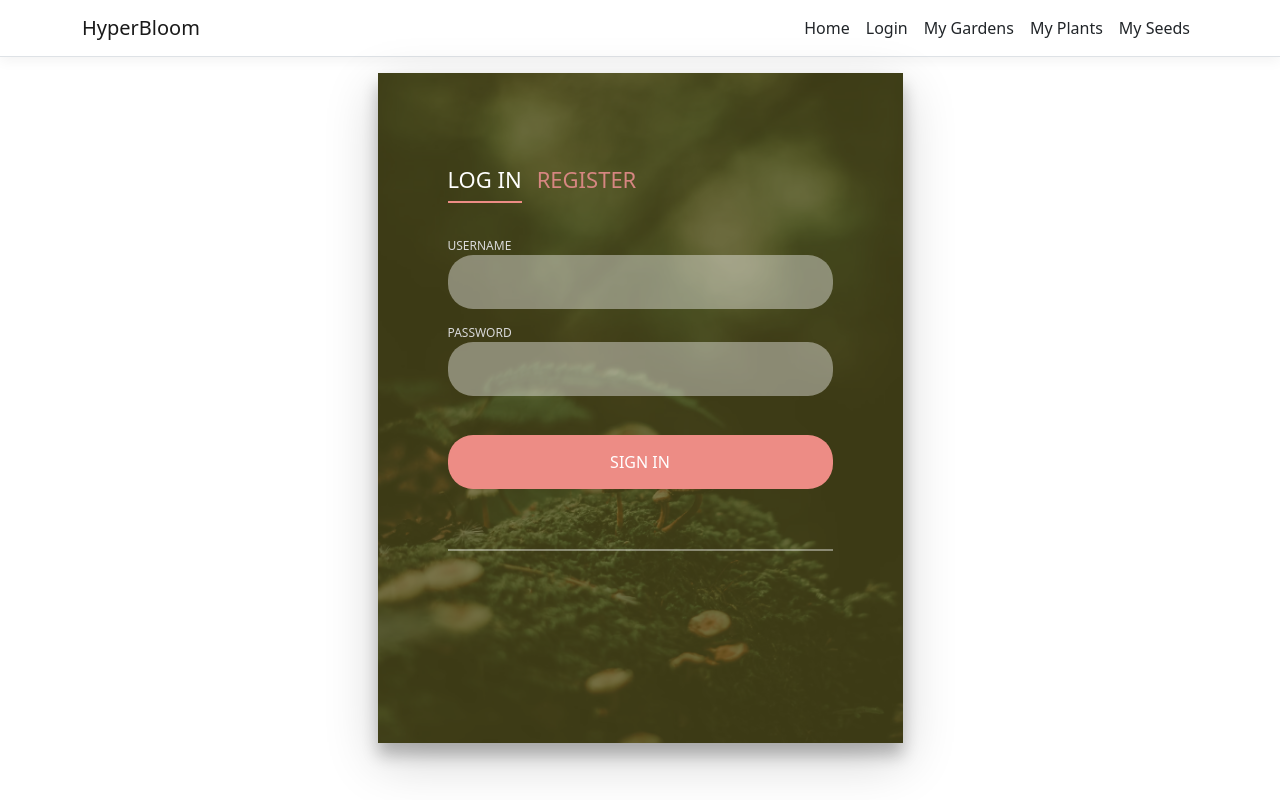
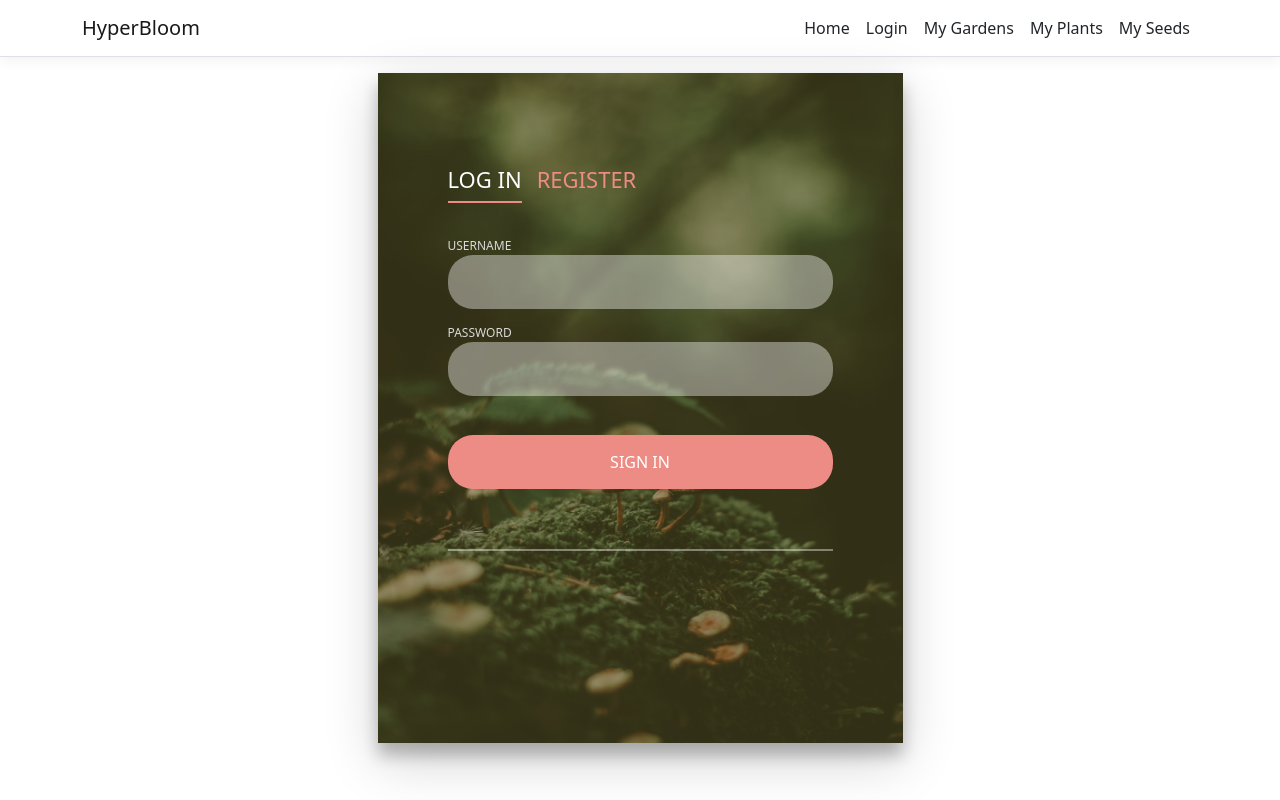
Before and after one commit to rBabett/hyperbloom, an Angular app in the folder HyperBloom/ClientApp/: page /login in a window 1280 px wide. Built offline with nearby package versions, Linux system fonts and the light colour scheme.

Commit message:
adjust background opacity

```diff
--- a/HyperBloom/ClientApp/src/app/login-page/login-page.component.css
+++ b/HyperBloom/ClientApp/src/app/login-page/login-page.component.css
@@ -24,7 +24,7 @@ a{color:inherit;text-decoration:none}
   height:100%;
   position:absolute;
   padding:90px 70px 50px 70px;
-  background:rgba(78, 74, 22, .7);
+  background:rgba(78, 74, 22, .5);
 }
 .login-html .sign-in-htm,
 .login-html .sign-up-htm{
@@ -44,7 +44,7 @@ a{color:inherit;text-decoration:none}
 }
 
 .tab{
-  color: #d68681;
+  color: #ED8C85;
 }
 
 .login-html .tab,
```
